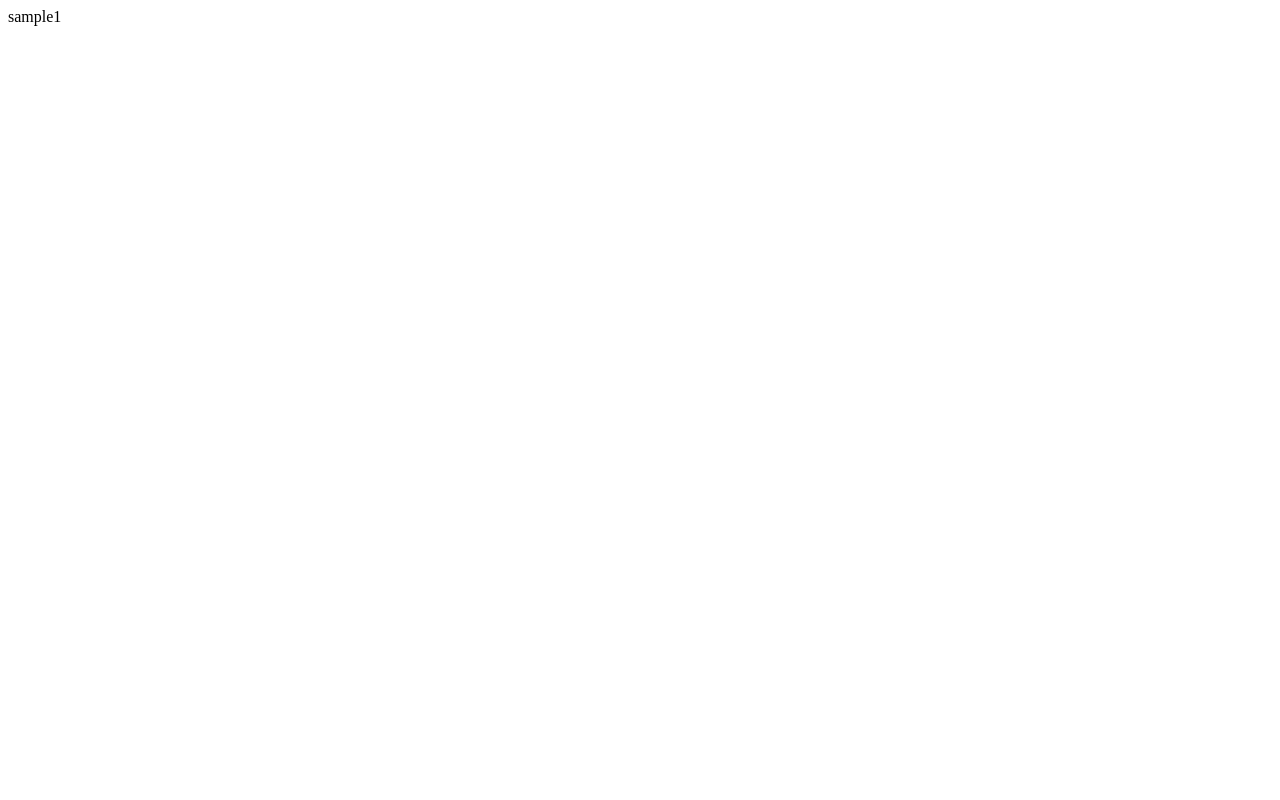
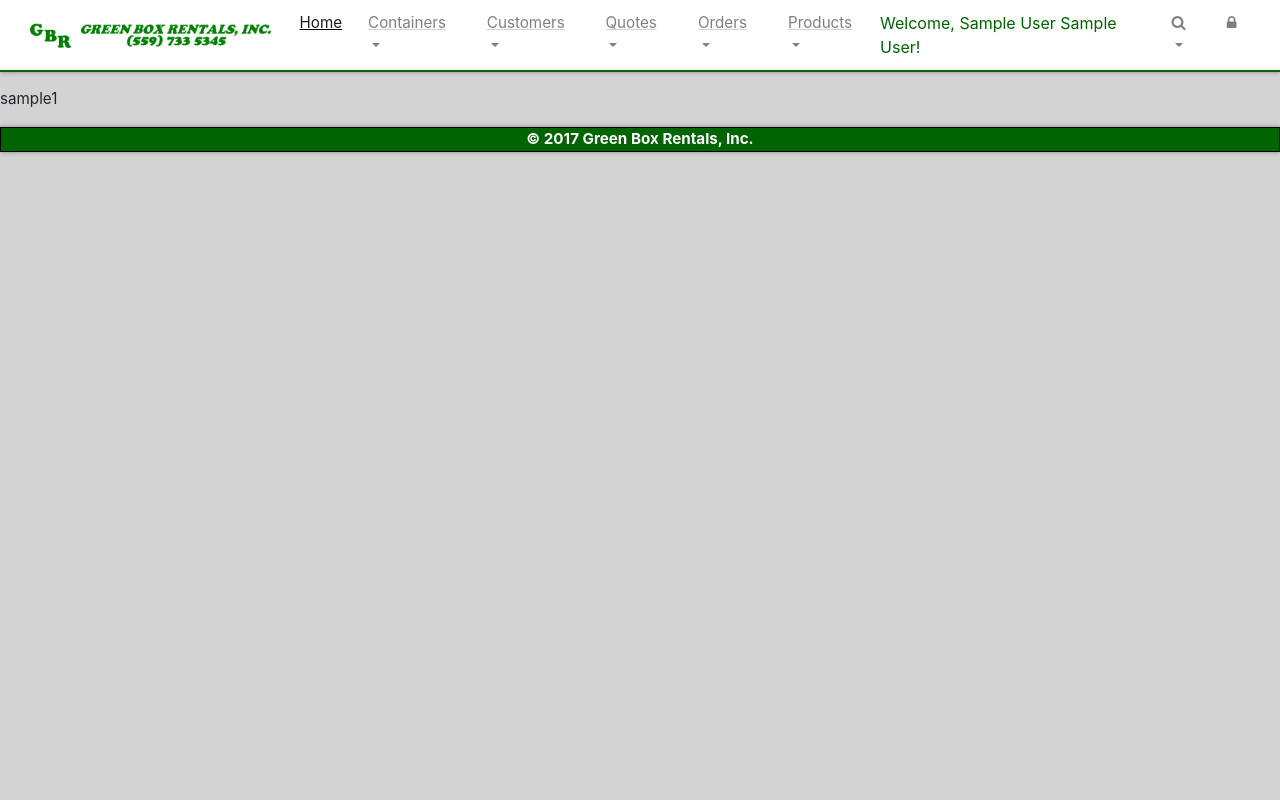
Before and after one commit to bpeter97/gbr-ci, a CodeIgniter app: page /database/index.php/home/index in a window 1280 px wide. Before the commit the page is almost empty. Run offline with CodeIgniter, Linux system fonts and the light colour scheme; the visitor is signed in with stand-in values (Sample User, id 1); tables that the repository leaves empty or names only in its code hold one stand-in row (values such as "Sample post"); some libraries are stand-ins or nearby versions.

Commit message:
Added proper login error msgs, re-created navbar and main layout!

```diff
--- a/src/application/controllers/Home.php
+++ b/src/application/controllers/Home.php
@@ -66,15 +66,16 @@ class Home extends CI_Controller
 
         if( $this->form_validation->run() )
         {
-            if( $id = $this->user->check_login($this->input->post('username'), $this->input->post('password')) )
+            $result = $this->user->check_login($this->input->post('username'), $this->input->post('password'));
+
+            if( is_int($result) )
             {
-                $this->user->set_user_data($id)->create_user_session();
+                $this->user->set_user_data($result)->create_user_session();
                 redirect('home/index');
             }
             else
             {
-                // TODO: Create better error message
-                $this->session->set_flashdata('error_msg', array($id));
+                $this->session->set_flashdata('error_msg', array($result));
                 redirect('home/login');
             }
         }
--- a/src/application/models/User.php
+++ b/src/application/models/User.php
@@ -168,14 +168,13 @@ class User extends CI_Model
             }
             else
             {
-                // Return FALSE if it does not match!
-                return FALSE;
+                // Return error message if it does not match!
+                return "The password provided does not match!";
             }
         }
         else
         {
-            // Return FALSE if there was no result! (meaning username did not match!)
-            return FALSE;
+            return "The username does not exist!";
         }
     }
 
--- a/src/application/views/layout/main.php
+++ b/src/application/views/layout/main.php
@@ -1,3 +1,37 @@
-<?php
-    $this->load->view($main_view);
-?>
+<!DOCTYPE html>
+<html class="full" lang="en">
+
+<head>
+
+    <meta charset="utf-8">
+    <meta http-equiv="X-UA-Compatible" content="IE=edge">
+    <meta name="viewport" content="width=device-width, shrink-to-fit=no, initial-scale=1">
+    <meta name="description" content="GBR Management System">
+    <meta name="author" content="Brian L. Peter Jr.">
+
+    <title>GBR Management System - Login</title>
+
+    <!-- CSS -->
+    <link type="text/css" href="<?= base_url() . 'assets/css/bootstrap.css'; ?>" rel="stylesheet">
+    <link type="text/css" href="<?= base_url() . 'assets/css/style.css'; ?>" rel="stylesheet">
+    <link rel="stylesheet" href="<?= base_url() . 'assets/css/font-awesome.min.css'; ?>" />
+
+</head>
+
+<body>
+
+    <!-- navbar -->
+    <?php $this->load->view('navbar/navbar'); ?>
+
+    <!-- main_view -->
+    <?php $this->load->view($main_view); ?>
+
+    <!-- copyright -->
+    <?php $this->load->view('footer/copyright'); ?>
+
+    <!-- Javascript -->
+    <script src="<?= base_url() . 'assets/js/jquery.min.js'; ?>"></script>
+    <script src="<?= base_url() . 'assets/js/popper.min.js'; ?>"></script>
+    <script src="<?= base_url() . 'assets/js/bootstrap.min.js'; ?>"></script>
+
+</body>
--- /dev/null
+++ b/src/application/views/navbar/navbar.php
@@ -0,0 +1,200 @@
+<?php
+
+    $cog = "";
+
+    $con_array = array(
+                        'resales' => base_url().'containers/resalecontainers',
+                        'current' => base_url().'containers/currentrentals',
+                        'index' => base_url().'containers/index',
+                        'rentals' => base_url().'containers/rentalcontainers',
+                        'create' => base_url().'containers/create'
+                        );
+
+    $cust_array = array(
+                    'index' => base_url().'customers',
+                    'create' => base_url().'customers/create'
+                    );
+
+    $quote_array = array(
+                    'index' => base_url().'quotes/index',
+                    'create_sales' => base_url().'quotes/create/sales',
+                    'create_rental' => base_url().'quotes/create/rental'
+                    );
+
+    $orders_array = array(
+                    'create_sales' => base_url().'orders/create/sales',
+                    'create_rental' => base_url().'orders/create/rental',
+                    'index' => base_url().'orders/index'
+                    );
+
+    $products_array = array(
+                    'index' => base_url().'products/',
+                    'create' => base_url().'products/create'
+                    );
+
+    $admin_array = array(
+                    'users' => base_url().'users',
+                    'users_create' => base_url().'users/create'
+                    );
+
+    $cal_url = base_url().'calendar';
+
+    $index_active = "";
+    $containers_active = "";
+    $customers_active = "";
+    $quotes_active = "";
+    $calendar_active = "";
+    $prod_active = "";
+    $orders_active = "";
+
+    if($this->uri->segment(1) == 'containers') {
+        $containers_active = 'active';
+    } elseif($this->uri->segment(1) == 'customers') {
+        $customers_active = 'active';
+    } elseif($this->uri->segment(1) == 'quotes') {
+        $quotes_active = 'active';
+    } elseif($this->uri->segment(1) == 'calendar') {
+        $calendar_active = 'active';
+    } elseif($this->uri->segment(1) == 'products') {
+        $prod_active = 'active';
+    } elseif($this->uri->segment(1) == 'orders') {
+        $orders_active = 'active';
+    } else {
+        $index_active = 'active';
+    }
+
+?>
+
+    <nav class="navbar navbar-expand-lg navbar-light mb-3"> <!-- add fixed-top when done -->
+        <a class="navbar-brand" href="#">
+            <img class="gbr_logo_image d-none d-md-block" height="25" src="<?= base_url().'assets/img/logo.png'; ?>">
+            <img class="small_gbr_logo_image d-block d-md-none" height="25" src="<?= base_url().'assets/img/logosmall.png'; ?>">
+        </a>
+        <button class="navbar-toggler" type="button" data-toggle="collapse" data-target="#navbarNavDropdown" aria-controls="navbarNavDropdown" aria-expanded="false" aria-label="Toggle navigation">
+            <span class="navbar-toggler-icon"></span>
+        </button>
+        <div class="collapse navbar-collapse" id="navbarNavDropdown">
+            <ul class="navbar-nav mr-auto" id="mainNavbar">
+                <li class="nav-item <?= $index_active; ?>">
+                    <a class="nav-link" href="<?= base_url(); ?>">Home</a>
+                </li>
+                <li class="nav-item dropdown">
+                    <a class="nav-link dropdown-toggle <?= $containers_active; ?>" href="#" id="containersDropdownMenu" data-toggle="dropdown" aria-haspopup="true" aria-expanded="false">
+                        Containers
+                    </a>
+                    <div class="dropdown-menu" aria-labelledby="containersDropdownMenu">
+                        <a class="dropdown-item" href="<?= $con_array['create']; ?>">Create Container</a>
+                        <a class="dropdown-item" href="<?= $con_array['index']; ?>">View All Containers</a>
+                        <a class="dropdown-item" href="<?= $con_array['rentals']; ?>">View Rental Fleet</a>
+                        <a class="dropdown-item" href="<?= $con_array['current']; ?>">View Currently Rented</a>
+                        <a class="dropdown-item" href="<?= $con_array['resales']; ?>">View Resale Fleet</a>
+                    </div>
+                </li>
+                <li class="nav-item dropdown">
+                    <a class="nav-link dropdown-toggle" href="#" id="customersDropdownMenu" data-toggle="dropdown" aria-haspopup="true" aria-expanded="true">
+                        Customers
+                    </a>
+                    <div class="dropdown-menu" aria-labelledby="customersDropdownMenu">
+                        <a class="dropdown-item" href="<?= $cust_array['create']; ?>">Create Customer</a>
+                        <a class="dropdown-item" href="<?= $cust_array['index']; ?>">View All Customers</a>
+                    </div>
+                </li>
+                <li class="nav-item dropdown">
+                    <a class="nav-link dropdown-toggle" href="#" id="quotesDropdownMenu" data-toggle="dropdown" aria-haspopup="true" aria-expanded="true">
+                        Quotes
+                    </a>
+                    <div class="dropdown-menu" aria-labelledby="quotesDropdownMenu">
+                        <a class="dropdown-item" href="<?= $quote_array['create_sales']; ?>">Create Sale Quote</a>
+                        <a class="dropdown-item" href="<?= $quote_array['create_rental']; ?>">Create Rental Quote</a>
+                        <a class="dropdown-item" href="<?= $quote_array['index']; ?>">View All Quotes</a>
+                    </div>
+                </li>
+                <li class="nav-item dropdown">
+                    <a class="nav-link dropdown-toggle" href="#" id="ordersDropdownMenu" data-toggle="dropdown" aria-haspopup="true" aria-expanded="true">
+                        Orders
+                    </a>
+                    <div class="dropdown-menu" aria-labelledby="ordersDropdownMenu">
+                        <a class="dropdown-item" href="<?= $orders_array['create_sales']; ?>">Create Sale Orders</a>
+                        <a class="dropdown-item" href="<?= $orders_array['create_rental']; ?>">Create Rental Orders</a>
+                        <a class="dropdown-item" href="<?= $orders_array['index']; ?>">View All Orderss</a>
+                    </div>
+                </li>
+                <li class="nav-item dropdown">
+                    <a class="nav-link dropdown-toggle" href="#" id="productsDropdownMenu" data-toggle="dropdown" aria-haspopup="true" aria-expanded="true">
+                        Products
+                    </a>
+                    <div class="dropdown-menu" aria-labelledby="productsDropdownMenu">
+                        <a class="dropdown-item" href="<?= $products_array['create']; ?>">Create Product</a>
+                        <a class="dropdown-item" href="<?= $products_array['index']; ?>">View All Products</a>
+                    </div>
+                </li>
+            </ul>
+
+            <span class="navbar-text">Welcome, <?= $_SESSION['user_first_name']; ?> <?= $_SESSION['user_last_name']; ?>!</span>
+
+            <ul class="navbar-nav">
+                <li class="nav-item dropdown d-block d-md-none">
+                    <a class="nav-link dropdown-toggle" href="#" id="searchDropdownMenu" data-toggle="dropdown" aria-haspopup="true" aria-expanded="false">
+                        <i class="fa fa-search" aria-hidden="true"></i>
+                    </a>
+                    <div class="dropdown-menu dropdown-menu-right" id="searchDropdownContainer" aria-labelledby="searchDropdownMenu">
+                        <form class="form-inline" action="<?= base_url().'search'; ?>" method="post">
+                            <div class="dropdown-item">
+                                <select class="form-control" name="category" id="category">
+                                    <option value="choose one">Choose One</option>
+                                    <option value="containers">Containers</option>
+                                    <option value="customers">Customers</option>
+                                    <option value="quotes">Quotes</option>
+                                    <option value="orders">Orders</option>
+                                    <option value="products">Products</option>
+                                </select>
+                            </div>
+                            <div class="dropdown-item">
+                                <input type="text" class="form-control" name="query" id="query">
+                            </div>
+                            <div class="dropdown-item">
+                                <input class="btn btn-default headerbutton" type="submit" value="Search" />
+                            </div>
+                        </form>
+                    </div>
+                </li>
+                <li class="nav-item dropdown d-none d-md-block">
+                    <a class="nav-link dropdown-toggle" href="#" id="searchDropdownMenu" data-toggle="dropdown" aria-haspopup="true" aria-expanded="false">
+                        <i class="fa fa-search" aria-hidden="true"></i>
+                    </a>
+                    <div class="dropdown-menu dropdown-menu-right" id="searchDropdownContainer" aria-labelledby="searchDropdownMenu">
+                        <form class="form-inline" action="<?= base_url().'search'; ?>" method="post">
+                            <ul class="list-inline pl-2">
+                                <li class="list-inline-item">
+                                    <select class="form-control" name="category" id="category">
+                                        <option value="choose one">Choose One</option>
+                                        <option value="containers">Containers</option>
+                                        <option value="customers">Customers</option>
+                                        <option value="quotes">Quotes</option>
+                                        <option value="orders">Orders</option>
+                                        <option value="products">Products</option>
+                                    </select>
+                                </li>
+                                <li class="list-inline-item"><input type="text" class="form-control" name="query" id="query"></li>
+                                <li class="list-inline-item"><input class="btn btn-default headerbutton" type="submit" value="Search" /></li>
+                            </ul>
+                        </form>
+                    </div>
+                </li>
+                <?php if($_SESSION['user_type'] == 'Admin'): ?>
+                <li class="nav-item dropdown">
+                    <a class="nav-link dropdown-toggle" href="#" id="adminDropdownMenu" data-toggle="dropdown" aria-haspopup="true" aria-expanded="false">
+                        <i class="fa fa-cog" aria-hidden="true"></i>
+                    </a>
+                    <div class="dropdown-menu dropdown-menu-right" aria-labelledby="adminDropdownMenu">
+                        <a class="dropdown-item" href="<?= $admin_array['users']; ?>">Edit Users</a>
+                        <a class="dropdown-item" href="<?= $admin_array['users_create']; ?>">Create New User</a>
+                    </div>
+                </li>
+                <?php endif; ?>
+                <li class="nav-item">
+                    <a class="nav-link" href="<?= base_url().'users/logout'; ?>"><i class="fa fa-lock" aria-hidden="true"></i></a>
+                </li>
+            </ul>
+        </div>
+    </nav>
--- a/src/assets/css/style.css
+++ b/src/assets/css/style.css
@@ -1,3 +1,7 @@
+body {
+  font-size: 0.95rem;
+  background-color: lightgrey; }
+
 #copyright .copyright-text {
   color: white;
   font-weight: bold; }
@@ -37,3 +41,27 @@
       color: white; }
   #login_page .col-sm-6.text-center img {
     margin-left: -4rem; }
+
+nav {
+  border-bottom: 2px solid darkgreen;
+  box-shadow: 0px 0px 5px #888888;
+  background-color: white; }
+  nav span.navbar-text {
+    color: darkgreen !important;
+    font-size: 1rem; }
+  nav .navbar-nav#mainNavbar .nav-item {
+    text-decoration: underline;
+    text-decoration-color: lightgrey; }
+    nav .navbar-nav#mainNavbar .nav-item:hover {
+      text-decoration-color: black; }
+    nav .navbar-nav#mainNavbar .nav-item.active {
+      text-decoration-color: black; }
+  nav .navbar-nav .nav-item {
+    padding-left: 5px;
+    padding-right: 5px; }
+  @media screen and (min-width: 768px) {
+    nav .navbar-nav #searchDropdownContainer {
+      width: 480px; } }
+
+.navbar {
+  padding: 0.2rem 1.9rem; }
--- a/src/scss/style.scss
+++ b/src/scss/style.scss
@@ -1,3 +1,8 @@
+body {
+    font-size: 0.95rem;
+    background-color: lightgrey;
+}
+
 #copyright {
 
     .copyright-text {
@@ -79,3 +84,51 @@
     }
 
 }
+
+nav {
+
+    border-bottom: 2px solid darkgreen;
+    box-shadow: 0px 0px 5px #888888;
+    background-color:white;
+
+    span {
+        &.navbar-text {
+            color: darkgreen !important;
+            font-size: 1rem;
+        }
+    }
+
+    .navbar-nav {
+
+        &#mainNavbar {
+            .nav-item {
+                text-decoration: underline;
+                text-decoration-color: lightgrey;
+
+                &:hover {
+                    text-decoration-color: black;
+                }
+
+                &.active {
+                    text-decoration-color: black;
+                }
+            }
+        }
+
+        .nav-item {
+            padding-left: 5px;
+            padding-right: 5px;
+        }
+
+        #searchDropdownContainer {
+            @media screen and (min-width: 768px){
+                width: 480px;
+            }
+        }
+    }
+
+}
+
+.navbar {
+    padding: 0.2rem 1.9rem;
+}
```
